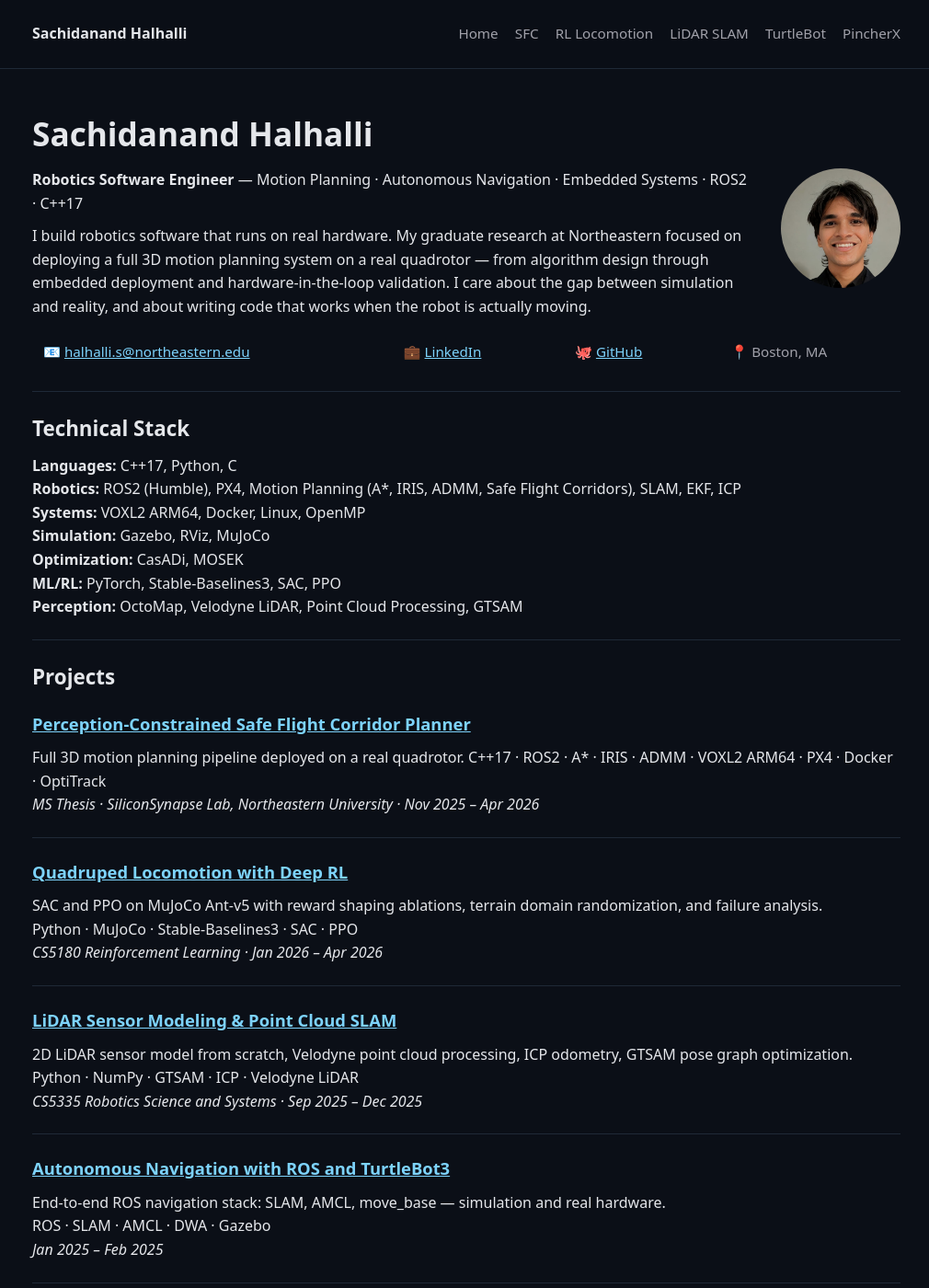
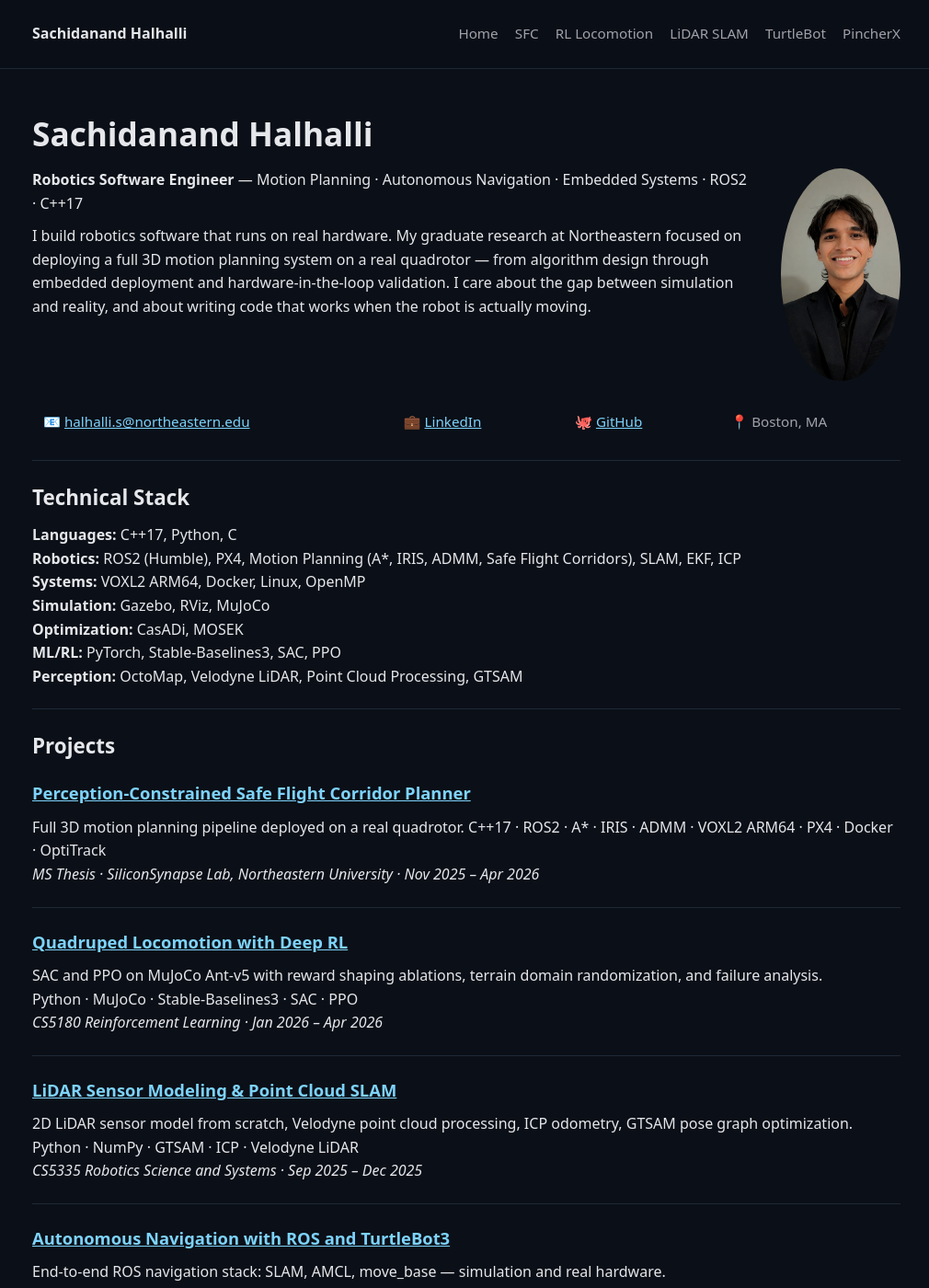
Before and after one commit to halhalli-s/halhalli-s.github.io, a Jekyll site: the page built from index.md, in a window 1280 px wide and 1400 px high. Shown: the whole window at 92% size, without its empty margins (133-1143 px from the left). Built offline with Jekyll 4.4.1, drawn with Linux system fonts in a browser that asks for light colours.

Commit message:
Add files via upload

```diff
--- a/Assets/style.css
+++ b/Assets/style.css
@@ -77,49 +77,25 @@ blockquote{
   background: rgba(255,255,255,0.04);
 }
 
-/* ── Images ── */
+/* ── All images ── */
 img {
-  max-width: min(100%, 800px) !important
+  max-width: 100%;
   height: auto;
   display: block;
   margin: 1rem auto;
   border-radius: 6px;
 }
 
-/* ── Profile picture ── */
-.profile-pic {
-  width: 140px;
-  height: 140px;
-  border-radius: 50%;
-  object-fit: cover;
-  float: right;
-  margin: 0 0 1.5rem 2rem;
+/* ── Project images capped and responsive ── */
+.container img {
+  max-width: min(100%, 700px) !important;
+  height: auto !important;
 }
 
-/* ── Clearfix for floated profile pic ── */
-.clearfix::after {
-  content: "";
-  display: table;
-  clear: both;
-}
-
-/* ── RL gait 2x2 grid ── */
-.gait-grid {
-  display: grid;
-  grid-template-columns: 1fr 1fr;
-  gap: 1rem;
-  margin: 1.5rem 0;
-}
-.gait-grid div p {
-  text-align: center;
-  font-weight: bold;
-  margin-bottom: 0.3rem;
-  color: var(--muted);
-}
-.gait-grid img {
-  width: 100%;
-  margin: 0;
-  border-radius: 4px;
+@media (max-width: 600px) {
+  .container img {
+    max-width: 100% !important;
+  }
 }
 
 /* ── Tables ── */
@@ -144,3 +120,29 @@ td {
 tr:last-child td {
   border-bottom: none;
 }
+
+/* ── RL gait 2x2 grid ── */
+.gait-grid {
+  display: grid;
+  grid-template-columns: 1fr 1fr;
+  gap: 1rem;
+  margin: 1.5rem 0;
+}
+.gait-grid div p {
+  text-align: center;
+  font-weight: bold;
+  margin-bottom: 0.3rem;
+  color: var(--muted);
+}
+.gait-grid img {
+  width: 100% !important;
+  max-width: 100% !important;
+  margin: 0;
+  border-radius: 4px;
+}
+
+@media (max-width: 520px) {
+  .gait-grid {
+    grid-template-columns: 1fr;
+  }
+}
```
